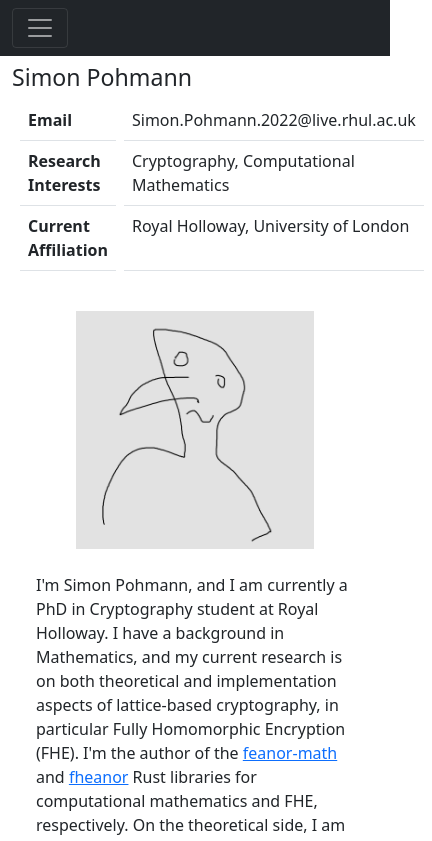
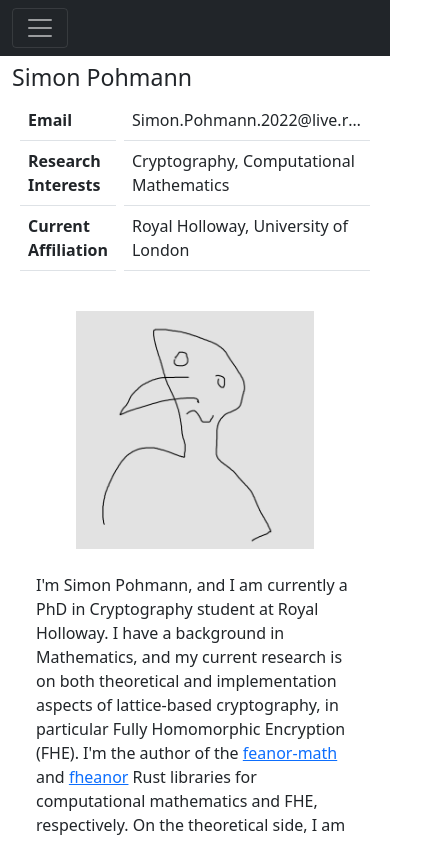
Before and after one commit to FeanorTheElf/personal-website, a Next.js app: page / in a window 390 px wide. Shown: the top 841 px of the page, 432 px wide, since content can reach past the window. Built offline with nearby package versions, Linux system fonts and the light colour scheme.

Commit message:
Fixed layout on iPad mini

```diff
--- a/src/components.tsx/cventry.tsx
+++ b/src/components/cventry.tsx
@@ -21,13 +21,13 @@ export default function CVEntry(props: CVEntryProps) {
     }
     if (props.detailedDate != undefined) {
         return (<tr>
-            <td className="row-header-responsive">{dateMain}<br/><i>{props.detailedDate}</i></td>
-            <td>{props.children}</td>
+            <td className="table-list-header">{dateMain}<br/><i>{props.detailedDate}</i></td>
+            <td className="table-list-content">{props.children}</td>
         </tr>);
     } else {
         return (<tr>
-            <td className="row-header-responsive">{dateMain}</td>
-            <td>{props.children}</td>
+            <td className="table-list-header">{dateMain}</td>
+            <td className="table-list-content">{props.children}</td>
         </tr>);
     }
 }
--- a/src/components.tsx/maincol.tsx
+++ b/src/components/maincol.tsx
@@ -3,7 +3,7 @@ import { PropsWithChildren } from "react";
 export default function MainCol(props: PropsWithChildren<{}>) {
     return (<div className="container-fluid mt-2 mt-sm-3 mt-md-4">
         <div className="row justify-content-center">
-            <div className="col-12 col-sm-10 col-md-8">
+            <div className="col-12 col-sm-10 col-md-8 overflow-hidden">
                 {props.children}
             </div>
         </div>
--- a/src/components.tsx/publication.tsx
+++ b/src/components/publication.tsx
@@ -59,13 +59,13 @@ export default function Publication(props: PublicationProps) {
     }
     if (props.link === undefined) {
         return (<tr>
-            <td className="row-header-responsive"><b>{props.shorthand}</b></td>
-            <td>{props.children}</td>
+            <td className="table-list-header"><b>{props.shorthand}</b></td>
+            <td className="table-list-content">{props.children}</td>
         </tr>);
     } else {
         return (<tr>
-            <td className="row-header-responsive"><b>{props.shorthand}</b><br/><a href={props.link}>{publicationDescription(props.link, props.linkdesc)}</a></td>
-            <td>{props.children}</td>
+            <td className="table-list-header"><b>{props.shorthand}</b><br/><a href={props.link}>{publicationDescription(props.link, props.linkdesc)}</a></td>
+            <td className="table-list-content">{props.children}</td>
         </tr>);
     }
 }
--- a/src/css/global.css
+++ b/src/css/global.css
@@ -6,9 +6,19 @@
     margin: -60px 0 0;
 }
 
+.table-list-content {
+    max-width: 0 !important;
+    overflow: hidden;
+    text-overflow: ellipsis;
+}
+
+.table-list-header {
+    width: 0 !important;
+}
+
 @media (min-width: 576px) {
 
-    .row-header-responsive {
+    .table-list-header {
         min-width: fit-content !important;
         white-space: nowrap !important;
         width: 0 !important;
--- a/src/pages/index.tsx
+++ b/src/pages/index.tsx
@@ -1,8 +1,8 @@
-import CVEntry from "@/components.tsx/cventry";
-import ListTable from "@/components.tsx/listtable";
-import MainCol from "@/components.tsx/maincol";
-import Navbar from "@/components.tsx/navbar";
-import Publication from "@/components.tsx/publication";
+import CVEntry from "@/components/cventry";
+import ListTable from "@/components/listtable";
+import MainCol from "@/components/maincol";
+import Navbar from "@/components/navbar";
+import Publication from "@/components/publication";
 import Head from "next/head";
 export default function Home() {
   return (
@@ -16,16 +16,16 @@ export default function Home() {
 
         <ListTable>
           <tr>
-            <th scope="row" className="row-header-responsive">Email</th>
-            <td>Simon.Pohmann.2022@live.rhul.ac.uk</td>
+            <th scope="row" className="table-list-header">Email</th>
+            <td className="table-list-content">Simon.Pohmann.2022@live.rhul.ac.uk</td>
           </tr>
           <tr>
-            <th scope="row" className="row-header-responsive">Research Interests</th>
-            <td>Cryptography, Computational Mathematics</td>
+            <th scope="row" className="table-list-header">Research Interests</th>
+            <td className="table-list-content">Cryptography, Computational Mathematics</td>
           </tr>
           <tr>
-            <th scope="row" className="row-header-responsive">Current Affiliation</th>
-            <td>Royal Holloway, University of London</td>
+            <th scope="row" className="table-list-header">Current Affiliation</th>
+            <td className="table-list-content">Royal Holloway, University of London</td>
           </tr>
         </ListTable>
 
--- a/tsconfig.json
+++ b/tsconfig.json
@@ -17,6 +17,6 @@
       "@/*": ["./src/*"]
     }
   },
-  "include": ["next-env.d.ts", "**/*.ts", "**/*.tsx"],
+  "include": ["next-env.d.ts", "**/*.ts", "**/*.tsx", "src/components"],
   "exclude": ["node_modules"]
 }
```
Also changed, not shown: src/components/listtable.tsx (renamed from src/components.tsx/listtable.tsx), src/components/navbar.tsx (renamed from src/components.tsx/navbar.tsx).
